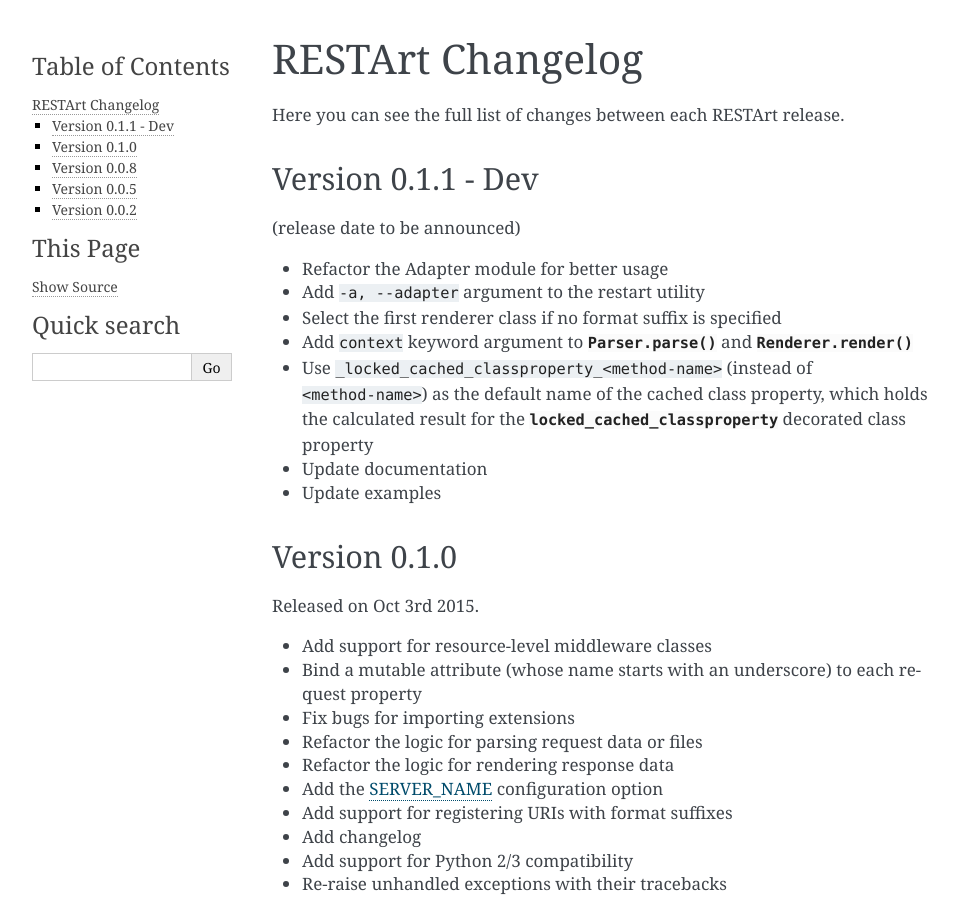
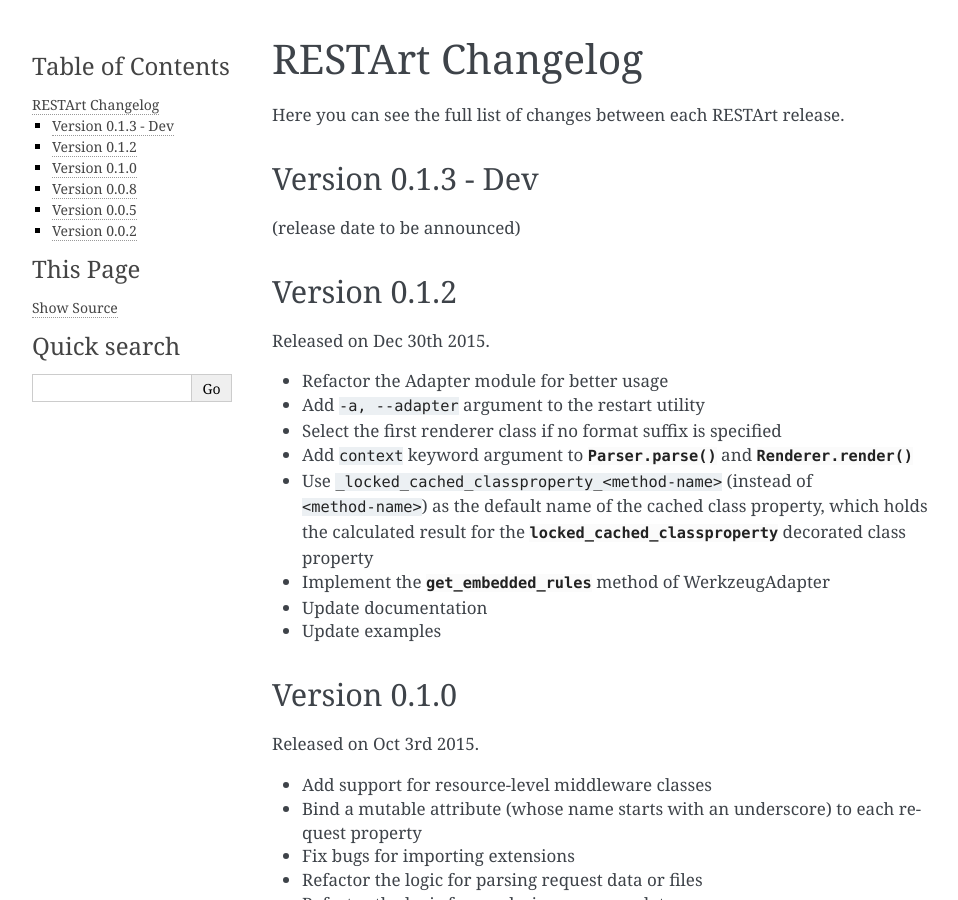
Before and after one commit to restartpy/restart, a Sphinx documentation site: the page built from docs/changelog.rst, in a window 1280 px wide and 900 px high. Shown: the whole window, without its empty margins (148-1106 px from the left). Built offline with Sphinx 7.4.7, drawn with Linux system fonts in a browser that asks for light colours.

Commit message:
Update changelog

```diff
--- a/docs/changelog.rst
+++ b/docs/changelog.rst
@@ -4,10 +4,16 @@
 Here you can see the full list of changes between each RESTArt release.
 
 
-Version 0.1.1 - Dev
+Version 0.1.3 - Dev
 -------------------
 
 (release date to be announced)
+
+
+Version 0.1.2
+-------------
+
+Released on Dec 30th 2015.
 
 - Refactor the Adapter module for better usage
 - Add ``-a, --adapter`` argument to the restart utility
@@ -18,6 +24,8 @@
   as the default name of the cached class property, which holds the calculated result for the
   :class:`locked_cached_classproperty <restart.utils.locked_cached_classproperty>`
   decorated class property
+- Implement the :meth:`get_embedded_rules <restart.adapter.WerkzeugAdapter.get_embedded_rules>`
+  method of WerkzeugAdapter
 - Update documentation
 - Update examples
 
```
